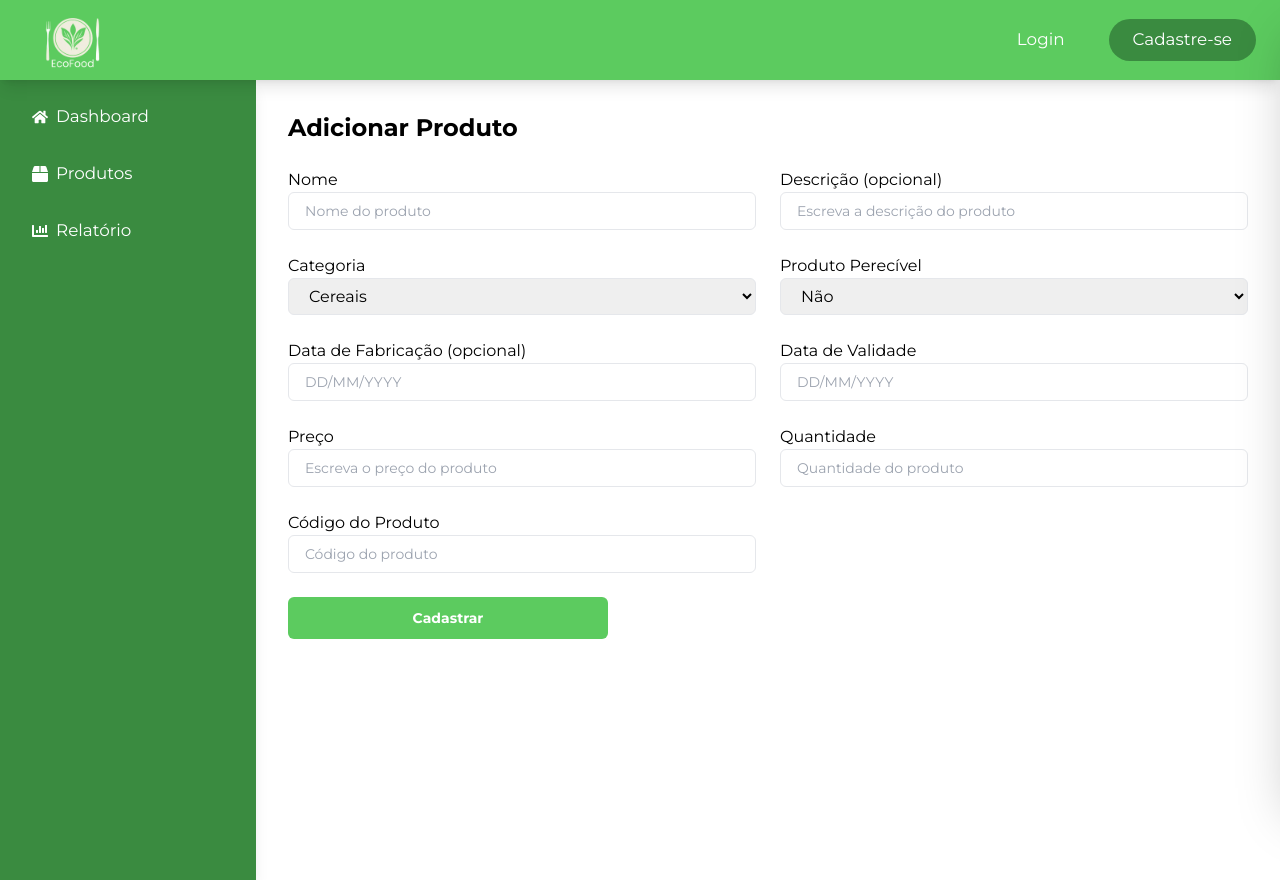
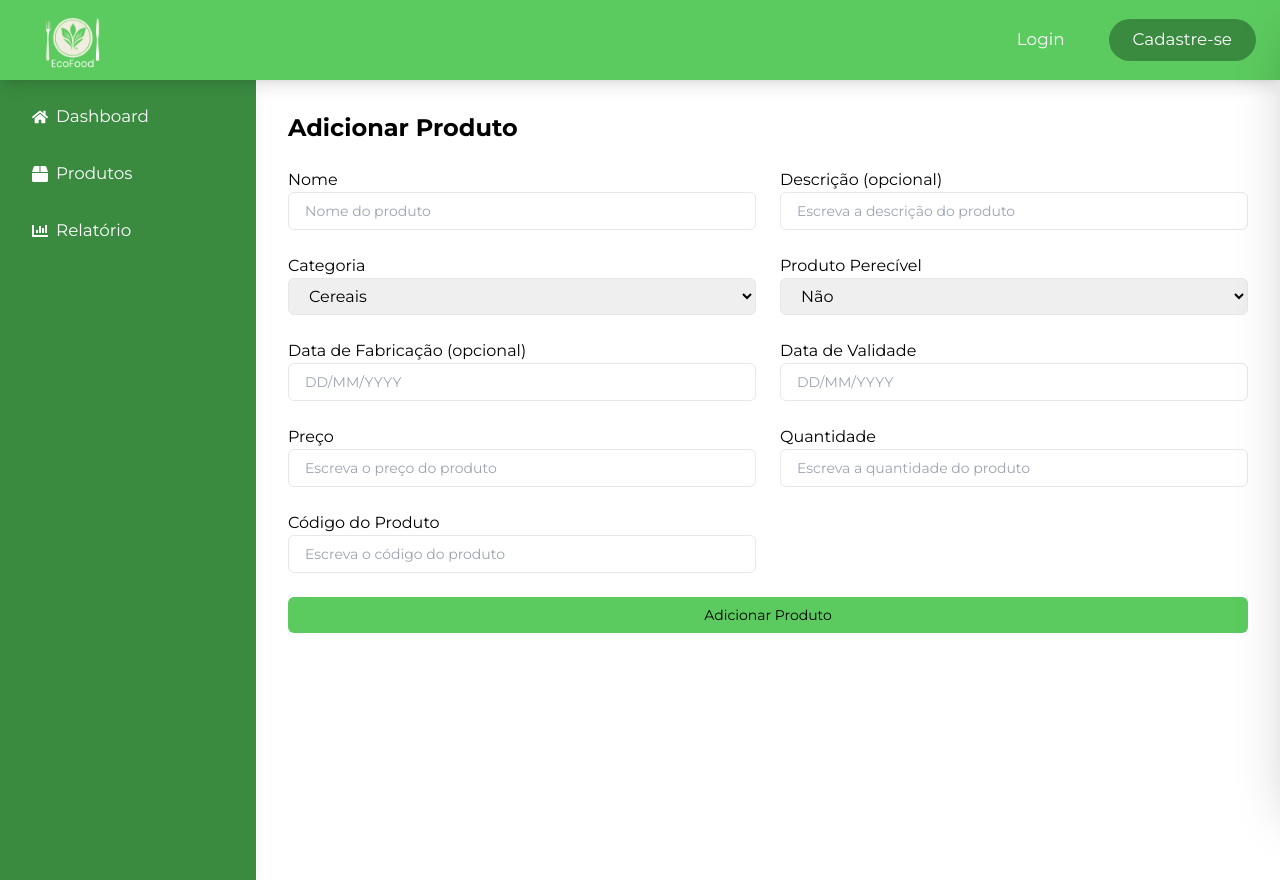
Before and after one commit to yuribodo/a-base-vem-forte, a Next.js app in the folder Front/: page /produtos/adicionar-produto in a window 1280 px wide. Built offline with nearby package versions, Linux system fonts and the light colour scheme.

Commit message:
feat: create product

```diff
--- a/Front/app/(root)/(main)/produtos/adicionar-produto/page.tsx
+++ b/Front/app/(root)/(main)/produtos/adicionar-produto/page.tsx
@@ -2,14 +2,16 @@
 import Button from '@/components/Button';
 import Input from '@/components/Input';
 import Label from '@/components/Label';
-import React from 'react';
+import React, { useState } from 'react';
 import Spinner from "../../../../../components/SpinnerLoading";
 import { useForm } from "react-hook-form";
 import { z } from "zod";
 import { zodResolver } from "@hookform/resolvers/zod";
 import ErroMessage from "../../../../../components/ErrorMessage";
+import axios from 'axios';
 
-// Validação de data com regex para formato DD/MM/YYYY
+
+
 const dateRegex = /^(0[1-9]|[12][0-9]|3[01])\/(0[1-9]|1[0-2])\/\d{4}$/;
 
 const loginSchema = z.object({
@@ -37,12 +39,12 @@ const loginSchema = z.object({
 		.or(z.literal(''))
 		.refine(
 			(date) => {
-				if (!date) return true; // Aceitar valor vazio, já que é opcional
+				if (!date) return true;
 				const [day, month, year] = date.split("/").map(Number);
 				const dateObject = new Date(year, month - 1, day);
 				const today = new Date();
-				today.setHours(0, 0, 0, 0); // Ajustar para meia-noite
-				return dateObject <= today; // Validação de passado ou presente
+				today.setHours(0, 0, 0, 0);
+				return dateObject <= today;
 			},
 			{ message: "A data de fabricação deve ser no passado ou no dia atual" }
 		),
@@ -63,16 +65,20 @@ const loginSchema = z.object({
 	productCode: z
 		.string()
 		.min(6, "O código do produto precisa ter ao menos 6 caracteres"),
+	perecibleProduct: z.string().min(1, "O campo de produto perecível é obrigatório"),
 });
+
 
 type loginTypes = z.infer<typeof loginSchema>;
 
 export default function Page() {
+
+
+
 	const {
 		register,
 		handleSubmit,
 		formState: { errors },
-		setError,
 	} = useForm<loginTypes>({
 		resolver: zodResolver(loginSchema),
 		mode: "onChange",
@@ -84,22 +90,48 @@ export default function Page() {
 			price: undefined,
 			quantity: undefined,
 			productCode: "",
+			perecibleProduct: "nao",
 		},
 	});
-	let isLoading = false;
 
-	const handleProductSubmit = (dados: loginTypes) => {
+	const convertDateToAPIFormat = (date: string): string => {
+		if (!date) return '';
+		const [day, month, year] = date.split("/").map(Number);
+		return new Date(year, month - 1, day).toISOString().split('T')[0];
+	};
 
-        isLoading = true;
+	const [isLoading, setIsLoading] = useState(false);
+
+	const handleProductSubmit = async (dados: loginTypes) => {
+		setIsLoading(true);
 
 		const sanitizedData = {
 			...dados,
 			description: dados.description || undefined,
-			manufactoringDate: dados.manufactoringDate || undefined,
+			manufactoringDate: dados.manufactoringDate ? convertDateToAPIFormat(dados.manufactoringDate) : undefined,
+
+			expiration_date: convertDateToAPIFormat(dados.validateDate),
+			date_of_manufacture: dados.manufactoringDate ? convertDateToAPIFormat(dados.manufactoringDate) : undefined,
+			category: "CEREALS",
+			code_product: dados.productCode,
+			is_perishable: dados.perecibleProduct === 'sim',
+			destination: "TRASH",
 		};
-		console.log(sanitizedData);
-		console.log(dados);
+
+
+		try {
+			const response = await axios.post('http://127.0.0.1:8000/api/products/', sanitizedData);
+			console.log("Product added:", response.data);
+
+		} catch (error) {
+			console.error("Error adding product:", error);
+
+		} finally {
+			setIsLoading(false);
+		}
 	};
+
+
 
 	return (
 		<main className="w-full h-full flex flex-col items-start p-8 gap-6">
@@ -145,10 +177,17 @@ export default function Page() {
 					</div>
 					<div className="flex flex-col">
 						<Label htmlFor="perecibleProduct">Produto Perecível</Label>
-						<select name="perecibleProduct" className="px-4 py-[7px] border rounded-md">
+						<select
+
+							className="px-4 py-[7px] border rounded-md"
+							{...register("perecibleProduct")}
+						>
 							<option value="nao">Não</option>
 							<option value="sim">Sim</option>
 						</select>
+						{errors.perecibleProduct && (
+							<ErroMessage>{errors.perecibleProduct.message}</ErroMessage>
+						)}
 					</div>
 
 					<div>
@@ -186,7 +225,7 @@ export default function Page() {
 						<Label htmlFor="quantity">Quantidade</Label>
 						<Input
 							type="text"
-							placeholder="Quantidade do produto"
+							placeholder="Escreva a quantidade do produto"
 							{...register("quantity")}
 						/>
 						{errors.quantity && <ErroMessage>{errors.quantity.message}</ErroMessage>}
@@ -195,23 +234,16 @@ export default function Page() {
 						<Label htmlFor="productCode">Código do Produto</Label>
 						<Input
 							type="text"
-							placeholder="Código do produto"
+							placeholder="Escreva o código do produto"
 							{...register("productCode")}
 						/>
-						{errors.productCode && (
-							<ErroMessage>{errors.productCode.message}</ErroMessage>
-						)}
+						{errors.productCode && <ErroMessage>{errors.productCode.message}</ErroMessage>}
 					</div>
 				</div>
 
-				<div className="w-full flex justify-start items-center">
-					<Button
-						type="submit"
-						className="w-full sm:w-1/2 lg:w-1/3 max-w-[400px] bg-[#3a8b40] text-white h-[42px] hover:bg-[#3a8b40] transition-colors duration-100 ease-linear font-semibold text-[20px]"
-					>
-						{isLoading ? <Spinner>Cadastrando...</Spinner> : "Cadastrar"}
-					</Button>
-				</div>
+				<Button type="submit" >
+					{isLoading ? <Spinner /> : "Adicionar Produto"}
+				</Button>
 			</form>
 		</main>
 	);
```
